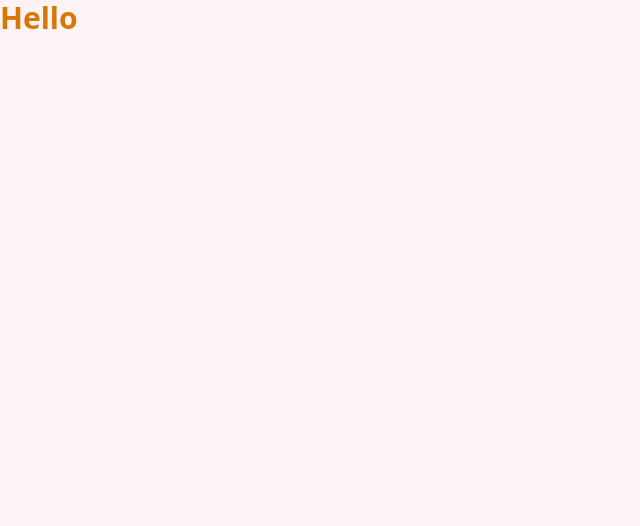
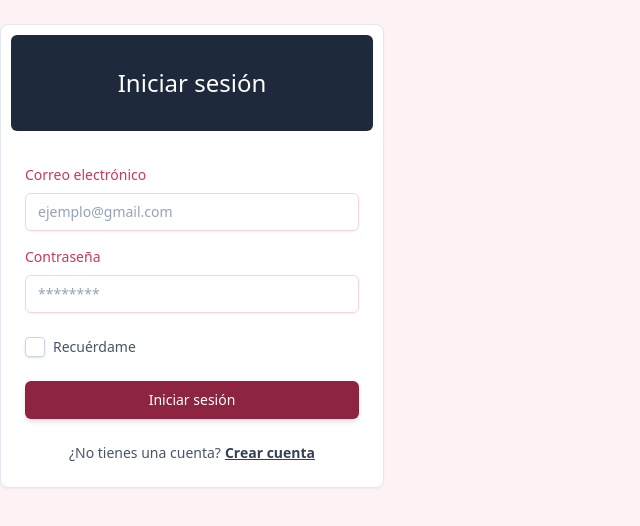
Before and after one commit to MrRedu/isena, a Next.js app: page / in a window 1280 px wide. Shown: the top 526 px of the page, without its empty margins (0-640 px from the left). Built offline with nearby package versions, Linux system fonts and the light colour scheme.

Commit message:
feat(app): Core components + Core pages

```diff
--- /dev/null
+++ b/src/app/(pages)/profile/page.jsx
@@ -0,0 +1,7 @@
+export default function ProfilePage() {
+  return (
+    <>
+      <h2>{`</ProfilePage>`}</h2>
+    </>
+  )
+};
--- /dev/null
+++ b/src/app/(pages-not-layout)/login/page.jsx
@@ -0,0 +1,7 @@
+export default function LoginPage() {
+  return (
+    <>
+      <h2>{`</LoginPage>`}</h2>
+    </>
+  )
+};
--- /dev/null
+++ b/src/app/(pages-not-layout)/register/page.jsx
@@ -0,0 +1,7 @@
+export default function RegisterPage() {
+  return (
+    <>
+      <h2>{`</RegisterPage>`}</h2>
+    </>
+  )
+};
--- /dev/null
+++ b/src/app/components/atoms/ui/Hyperlink.jsx
@@ -0,0 +1,17 @@
+import propTypes from 'prop-types'
+import Link from "next/link";
+
+export const Hyperlink = ({ href }) => {
+  return (
+    <Link
+      href={href}
+      className="ml-1 text-sm font-semibold text-slate-700 underline"
+    >
+      {`Crear cuenta`}
+    </Link>
+  )
+};
+
+Hyperlink.propTypes = {
+  href: propTypes.string,
+};
--- /dev/null
+++ b/src/app/components/atoms/ui/forms/Input.jsx
@@ -0,0 +1,38 @@
+import propTypes from 'prop-types'
+export const Input = ({
+  type = 'text',
+  id = '',
+  name,
+  value,
+  placeholder,
+  onChange,
+  isRequired = false,
+  readOnly = false,
+}) => {
+  return (
+    <input
+      type={type}
+      id={id}
+      name={name}
+      value={value}
+      placeholder={placeholder}
+      onChange={onChange}
+      required={isRequired}
+      className={`
+        w-full bg-transparent placeholder:text-slate-400 text-cerise-700 text-sm border border-cerise-200 rounded-md px-3 py-2 transition duration-300 ease focus:outline-none focus:border-cerise-400 hover:border-cerise-300 shadow-sm focus:shadow
+        `}
+      // ${readOnly ? 'cursor-not-allowed bg-gray-200 user-select-none' : ''}
+      readOnly={readOnly}
+    />
+  )
+}
+Input.propTypes = {
+  type: propTypes.string,
+  id: propTypes.string,
+  name: propTypes.string,
+  value: propTypes.string,
+  placeholder: propTypes.string,
+  onChange: propTypes.func,
+  isRequired: propTypes.bool,
+  readOnly: propTypes.bool,
+}
--- /dev/null
+++ b/src/app/components/atoms/ui/forms/Label.jsx
@@ -0,0 +1,15 @@
+import propTypes from 'prop-types'
+
+export const Label = ({ children, htmlFor }) => {
+  return (
+    <label className="block mb-2 text-sm text-cerise-600" htmlFor={htmlFor}>
+      {children}
+    </label>
+  )
+};
+
+
+Label.propTypes = {
+  children: propTypes.node,
+  htmlFor: propTypes.string
+};
--- /dev/null
+++ b/src/app/components/molecules/ui/Button.jsx
@@ -0,0 +1,16 @@
+import propTypes from 'prop-types'
+export const Button = ({ children, type = 'button' }) => {
+  return (
+    <button
+      className="w-full rounded-md bg-cerise-800 py-2 px-4 border border-transparent text-center text-sm text-white transition-all shadow-md hover:shadow-lg focus:bg-cerise-700 focus:shadow-none active:bg-cerise-700 hover:bg-cerise-700 active:shadow-none disabled:pointer-events-none disabled:opacity-50 disabled:shadow-none"
+      type={type}
+    >
+      {children}
+    </button>
+  )
+};
+
+Button.propTypes = {
+  children: propTypes.node,
+  type: propTypes.string
+};
--- /dev/null
+++ b/src/app/components/organisms/forms/LoginForm.jsx
@@ -0,0 +1,88 @@
+import { Input } from "@/components/atoms/ui/forms/Input";
+import { Label } from "@/components/atoms/ui/forms/Label";
+import { Hyperlink } from "@/components/atoms/ui/Hyperlink";
+import { Button } from "../../molecules/ui/Button";
+
+export const LoginForm = () => {
+  return (
+    <div className="relative flex flex-col bg-white shadow-sm border border-slate-200 w-96 rounded-lg my-6">
+      <div className="relative m-2.5 items-center flex justify-center text-white h-24 rounded-md bg-slate-800">
+        <h3 className="text-2xl">{`Iniciar sesión`}</h3>
+      </div>
+
+      <div className="flex flex-col gap-4 p-6">
+        <div className="w-full max-w-sm min-w-[200px]">
+          <Label htmlFor="email">{`Correo electrónico`}</Label>
+          <Input
+            type="email"
+            id="email"
+            name="email"
+            placeholder="ejemplo@gmail.com"
+          />
+        </div>
+        <div className="w-full max-w-sm min-w-[200px]">
+          <Label htmlFor="password">
+            Contraseña
+          </Label>
+          <Input
+            id="password"
+            name="password"
+            type="password"
+            placeholder="********"
+          />
+        </div>
+
+        <div className="inline-flex items-center mt-2">
+          <label
+            className="flex items-center cursor-pointer relative"
+            htmlFor="check-2"
+          >
+            <input
+              type="checkbox"
+              className="peer h-5 w-5 cursor-pointer transition-all appearance-none rounded shadow hover:shadow-md border border-slate-300 checked:bg-slate-800 checked:border-slate-800"
+              id="check-2"
+            />
+            <span className="absolute text-white opacity-0 pointer-events-none peer-checked:opacity-100 top-1/2 left-1/2 transform -translate-x-1/2 -translate-y-1/2">
+              <svg
+                xmlns="http://www.w3.org/2000/svg"
+                className="h-3.5 w-3.5"
+                viewBox="0 0 20 20"
+                fill="currentColor"
+                stroke="currentColor"
+                strokeWidth="1"
+              >
+                <path
+                  fillRule="evenodd"
+                  d="M16.707 5.293a1 1 0 010 1.414l-8 8a1 1 0 01-1.414 0l-4-4a1 1 0 011.414-1.414L8 12.586l7.293-7.293a1 1 0 011.414 0z"
+                  clipRule="evenodd"
+                ></path>
+              </svg>
+            </span>
+          </label>
+          <label
+            className="cursor-pointer ml-2 text-slate-600 text-sm"
+            htmlFor="check-2"
+          >
+            {`Recuérdame`}
+          </label>
+        </div>
+
+      </div>
+
+      <div className="p-6 pt-0">
+        <Button>{`Iniciar sesión`}</Button>
+
+        <p className="flex justify-center mt-6 text-sm text-slate-600">
+          {`¿No tienes una cuenta?`}
+          <Hyperlink
+            href="/register"
+            className="ml-1 text-sm font-semibold text-slate-700 underline"
+          >
+            {`Crear cuenta`}
+          </Hyperlink>
+        </p>
+
+      </div>
+    </div>
+  )
+};
--- /dev/null
+++ b/src/app/not-found.jsx
@@ -0,0 +1,11 @@
+export const metadata = {
+  title: 'Not found page',
+}
+
+export default function NotFound() {
+  return (
+    <div>
+      <p>#404</p>
+    </div>
+  )
+}
--- a/src/app/page.jsx
+++ b/src/app/page.jsx
@@ -1,3 +1,9 @@
+import { LoginForm } from "@/components/organisms/forms/LoginForm";
+
 export default function HomePage() {
-  return <h2 className="text-balance text-3xl font-bold text-amber-600">Hello</h2>
+  return (
+    <div>
+      <LoginForm />
+    </div>
+  )
 }
```
